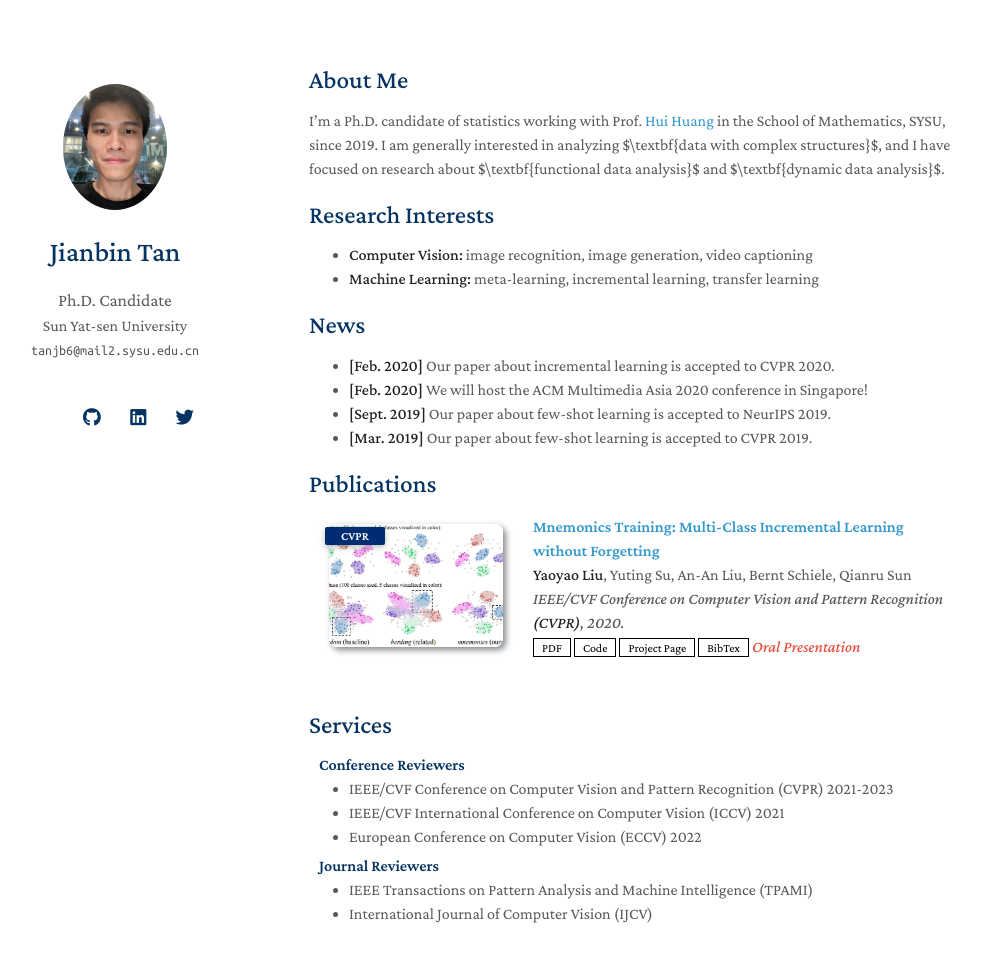
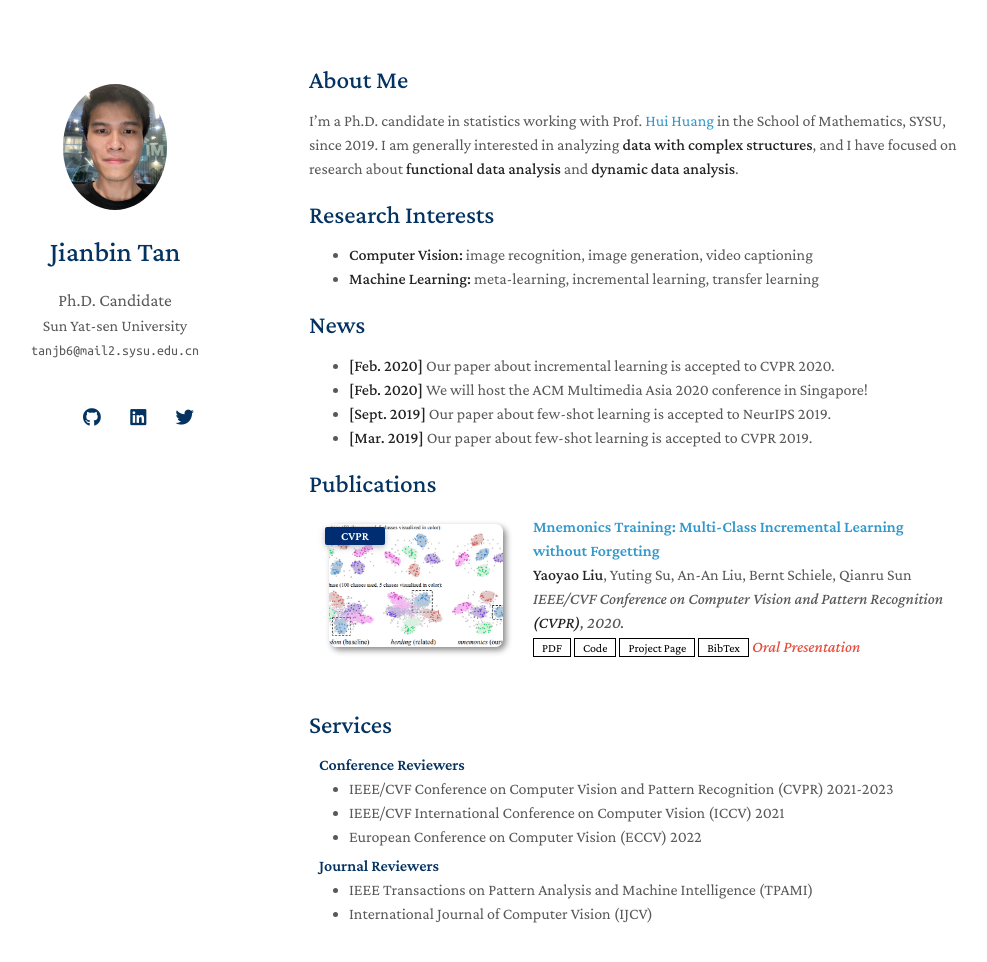
Before and after one commit to Tan-jianbin/Tan-jianbin.github.io, a Jekyll site: the page built from index.md, in a window 1280 px wide and 1020 px high. Shown: the top 962 px of the window, without its empty margins (161-1148 px from the left). Built offline with Jekyll 4.4.1, drawn with Linux system fonts in a browser that asks for light colours; nearby versions of some CDN libraries; a style sheet for code colours, icons or effects is not loaded; our own code applies the rules of GitHub Pages for plain Markdown files.

Commit message:
Update index.md

```diff
--- a/index.md
+++ b/index.md
@@ -4,7 +4,7 @@ layout: homepage
 
 ## About Me
 
-I’m a Ph.D. candidate of statistics working with Prof. [Hui Huang](https://math.sysu.edu.cn/teacher/485) in the School of Mathematics, SYSU, since 2019. I am generally interested in analyzing $\textbf{data with complex structures}$, and I have focused on research about $\textbf{functional data analysis}$ and $\textbf{dynamic data analysis}$.
+I’m a Ph.D. candidate in statistics working with Prof. [Hui Huang](https://math.sysu.edu.cn/teacher/485) in the School of Mathematics, SYSU, since 2019. I am generally interested in analyzing **data with complex structures**, and I have focused on research about **functional data analysis** and **dynamic data analysis**.
 
 ## Research Interests
 
```
